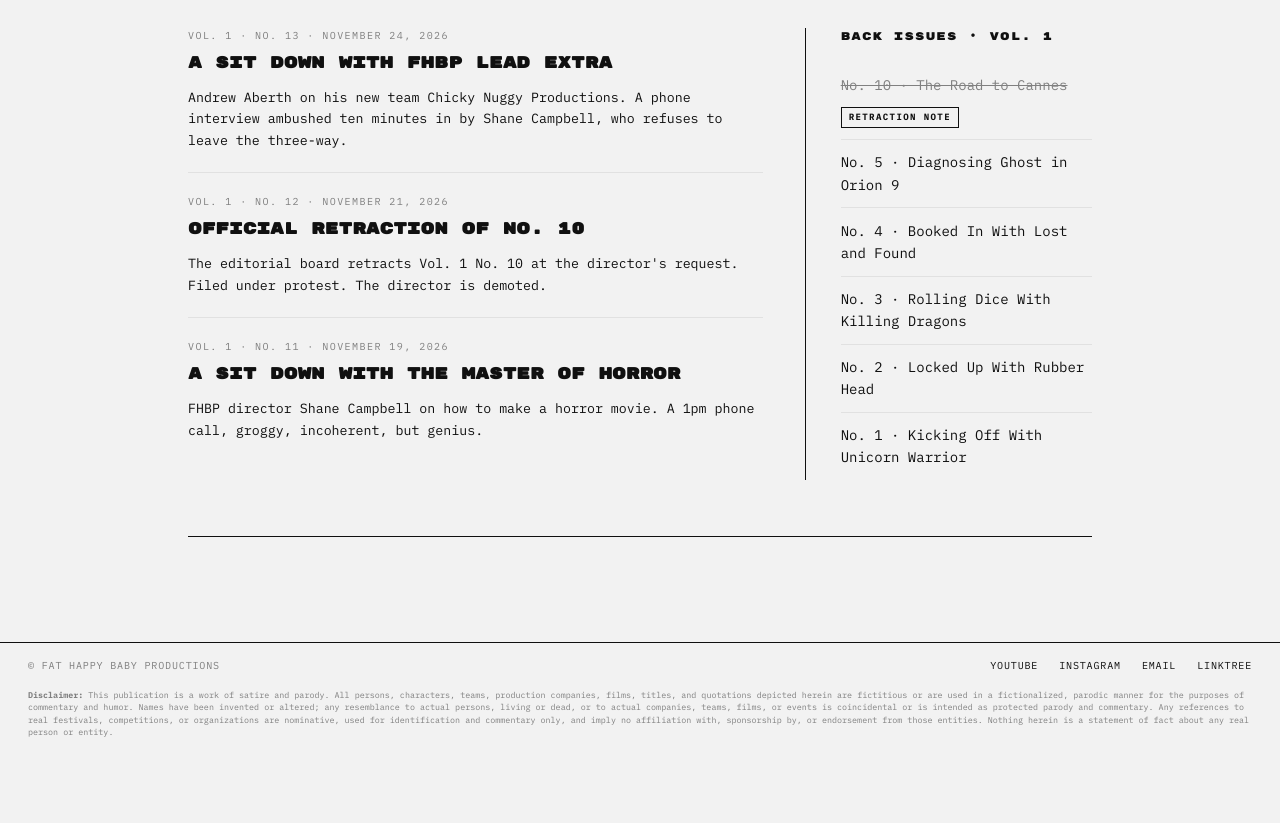
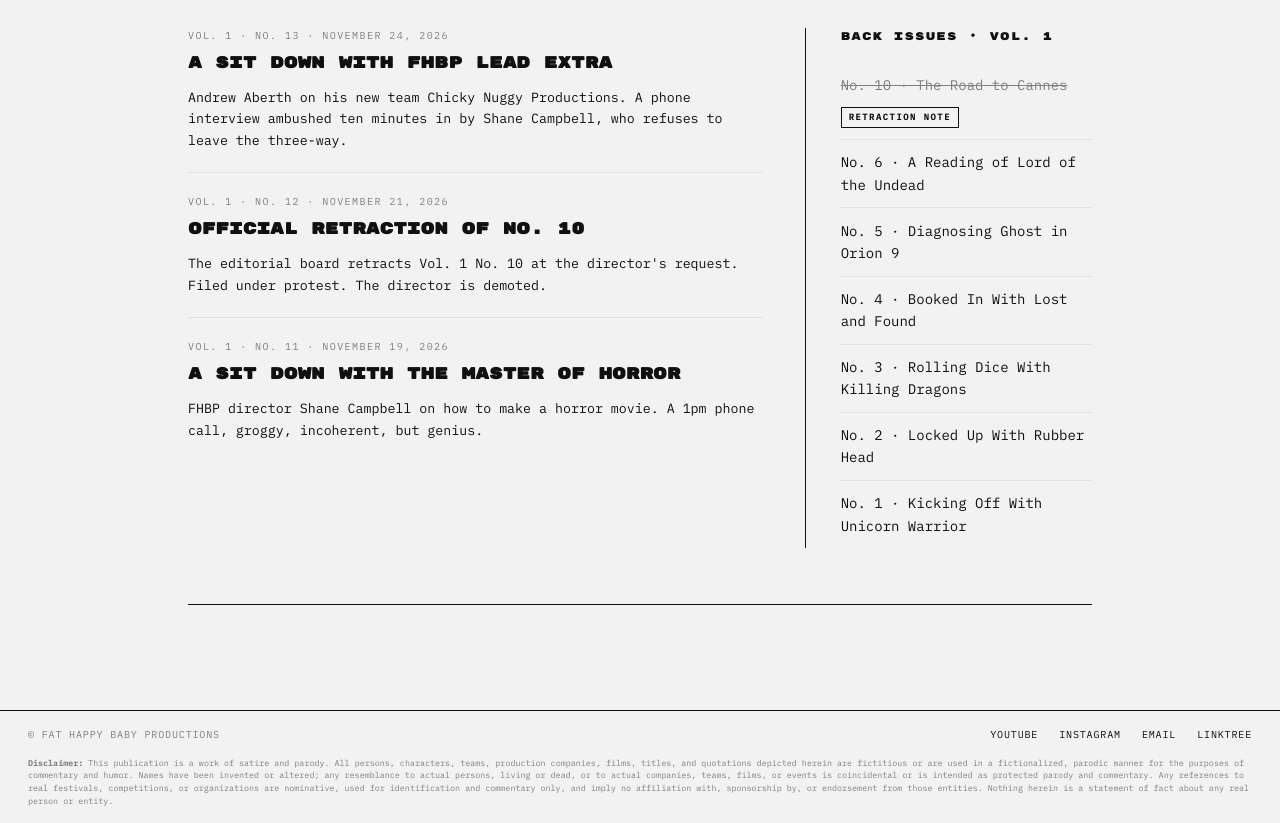
Before and after one commit to fathappybaby/fhbp, a plain HTML site: page index.html in a window 1280 px wide. Shown: the part 1420-2243 px from the top of the page. Before the commit the page ends 2174 px from the top, so only its background shows below. Drawn offline with Linux system fonts and the light colour scheme.

Commit message:
Add link for 'No. 6' issue in the sidebar

```diff
--- a/index.html
+++ b/index.html
@@ -95,6 +95,7 @@
                     <p class="label">Back Issues &middot; Vol. 1</p>
                     <ul class="cry__back">
                         <li class="cry__back--retracted"><a href="vol1-no12/"><span class="cry__back__strike">No. 10 &middot; The Road to Cannes</span><span class="cry__back__chip">Retraction Note</span></a></li>
+                        <li><a href="vol1-no6/">No. 6 &middot; A Reading of Lord of the Undead</a></li>
                         <li><a href="vol1-no5/">No. 5 &middot; Diagnosing Ghost in Orion 9</a></li>
                         <li><a href="vol1-no4/">No. 4 &middot; Booked In With Lost and Found</a></li>
                         <li><a href="vol1-no3/">No. 3 &middot; Rolling Dice With Killing Dragons</a></li>
```
